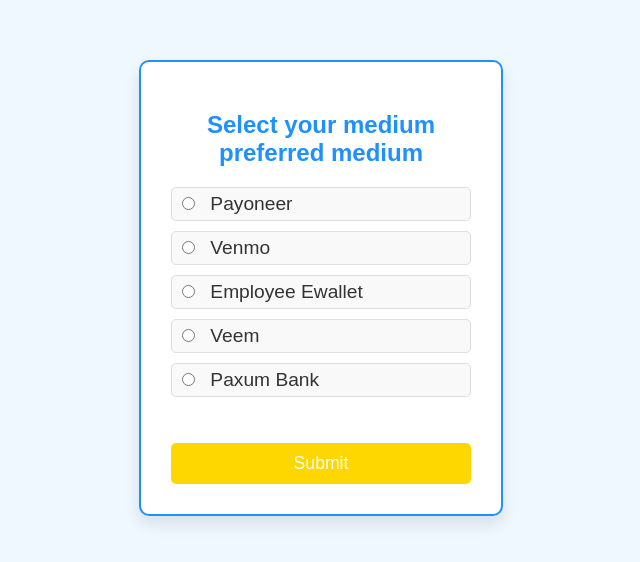
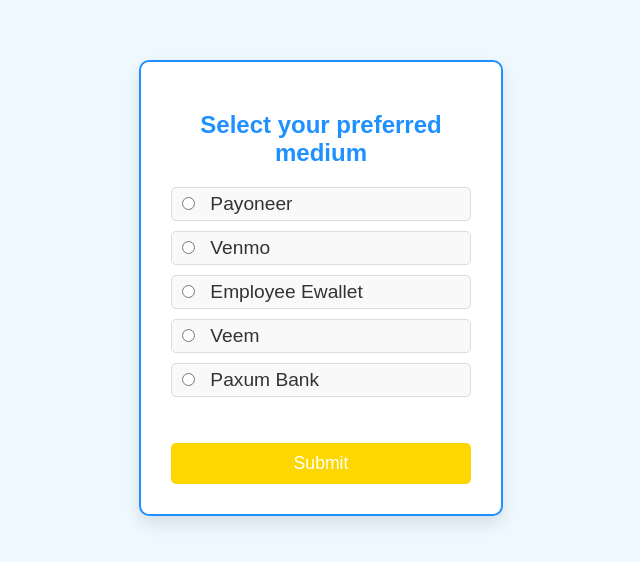
Before and after one commit to corps0/mediumoption, a plain HTML site: page index.html in a window 1280 px wide. Shown: the part 112-674 px from the top of the page, without its empty margins (319-959 px from the left). Drawn offline with Linux system fonts and the light colour scheme.

Commit message:
Update index.html

```diff
--- a/index.html
+++ b/index.html
@@ -66,7 +66,7 @@
 <body>
 
   <div class="form-container">
-    <h2>Select your medium preferred medium</h2>
+    <h2>Select your preferred medium</h2>
     <form action="/submit" method="POST">
       <label>
         <input type="radio" name="payment_method" value="payoneer" required> Payoneer
```
